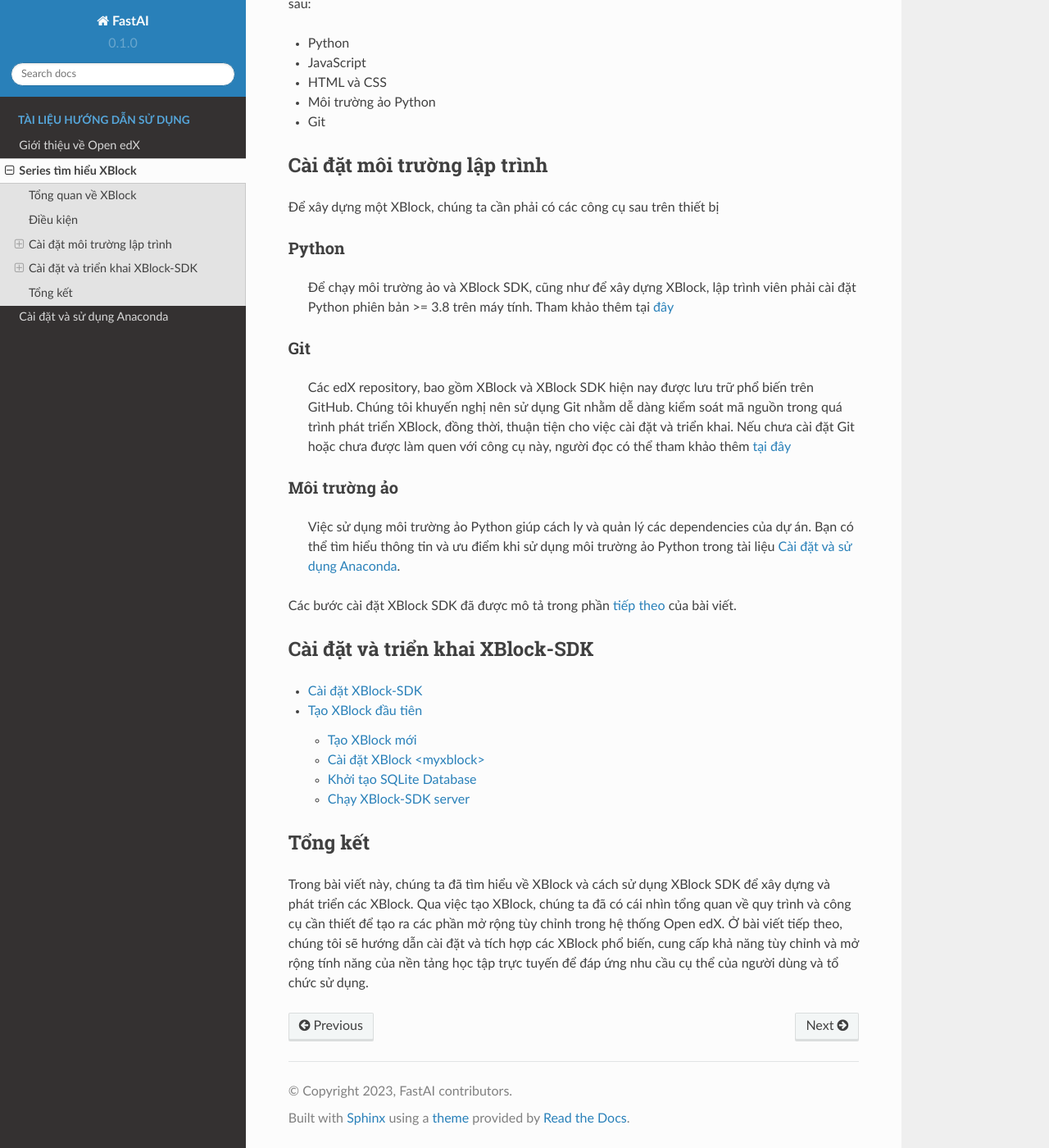
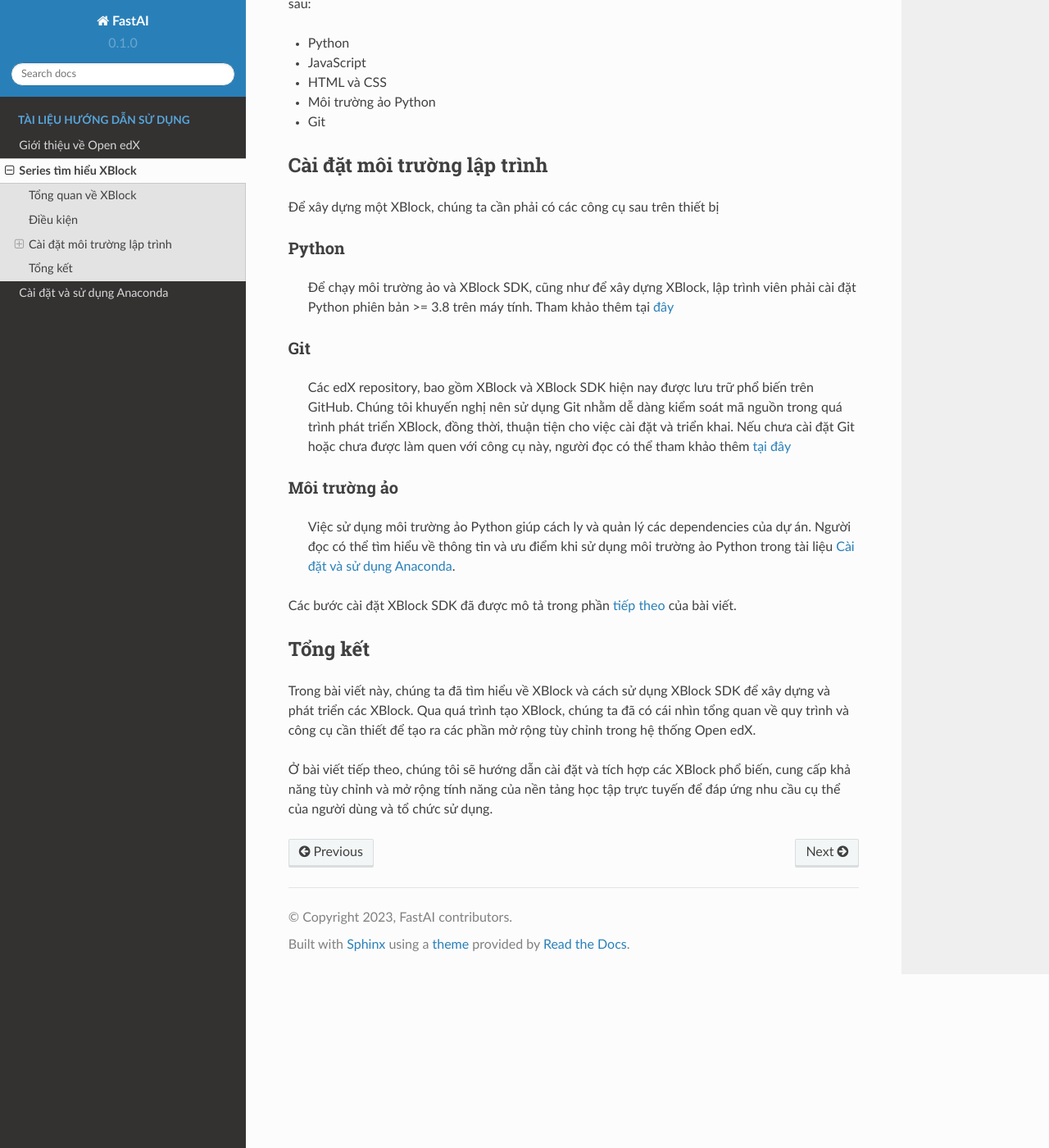
Before and after one commit to duonghuuphuc/edx-tut-v1, a Sphinx documentation site: the page built from docs/source/edx-series.rst, in a window 1280 px wide and 1400 px high, scrolled down 1517 px. Shown: the whole window at 82% size. Built offline with Sphinx 7.4.7 and the Read the Docs theme 2.0.0, drawn with Linux system fonts in a browser that asks for light colours; some of the changed text lies outside the part shown.

Commit message:
Update edx-series.rst

```diff
--- a/docs/source/edx-series.rst
+++ b/docs/source/edx-series.rst
@@ -3,7 +3,7 @@ Series tìm hiểu XBlock
 
 Tổng quan về XBlock
 -------------------
-XBlock là một trong những thành phần của nền tảng Open edX với mục đích xây dựng giáo trình và bài giảng. XBlock được thiết kế theo mô hình kiến trúc các thành phần (Component-based Architecture) nhằm mục tiêu xây dựng các khối chức năng độc lập, có thể tái sử dụng và tích hợp vào các khóa học trực tuyến. XBlock cho phép cộng đồng lập trình viên xây dựng và phát triển chức năng riêng để tích hợp vào khóa học và vẫn hoạt động tốt với các khối chức năng khác. Người quản lý khóa học có thể kết hợp các XBlock khác nhau, từ video, văn bản đến môi trường học tập cộng tác để nâng cao trải nghiệm học viên và giảng viên trong quá trình dạy-học.
+XBlock là một trong những thành phần của nền tảng Open edX với mục đích xây dựng giáo trình và bài giảng. XBlock được thiết kế theo mô hình kiến trúc các thành phần (**Component-based Architecture**) nhằm mục tiêu xây dựng các khối chức năng độc lập, có thể tái sử dụng và tích hợp vào các khóa học trực tuyến. XBlock cho phép cộng đồng lập trình viên xây dựng và phát triển chức năng riêng để tích hợp vào khóa học và vẫn hoạt động tốt với các khối chức năng khác. Người quản lý khóa học có thể kết hợp các XBlock khác nhau, từ video, văn bản đến môi trường học tập cộng tác để nâng cao trải nghiệm học viên và giảng viên trong quá trình dạy-học.
 
 .. raw:: html
 
@@ -71,7 +71,7 @@ Cài đặt môi trường lập trình
 Python
 ^^^^^^
 
-  Để chạy môi trường ảo và XBlock SDK, cũng như để xây dựng XBlock, lập trình viên phải cài đặt Python phiên bản >= 3.8 trên máy tính. Tham khảo thêm tại `đây <Python Release Python 3.8.6 | Python.org>`_
+  Để chạy môi trường ảo và XBlock SDK, cũng như để xây dựng XBlock, lập trình viên phải cài đặt Python phiên bản >= 3.8 trên máy tính. Tham khảo thêm tại `đây <https://www.python.org/downloads/>`_
 
 Git
 ^^^
@@ -81,22 +81,13 @@ Git
 Môi trường ảo
 ^^^^^^^^^^^^^
 
-  Việc sử dụng môi trường ảo Python giúp cách ly và quản lý các dependencies của dự án. Bạn có thể tìm hiểu thông tin và ưu điểm khi sử dụng môi trường ảo Python trong tài liệu :ref:`Cài đặt và sử dụng Anaconda <anaconda-settingup>`.
+  Việc sử dụng môi trường ảo Python giúp cách ly và quản lý các dependencies của dự án. Người đọc có thể tìm hiểu về thông tin và ưu điểm khi sử dụng môi trường ảo Python trong tài liệu :ref:`Cài đặt và sử dụng Anaconda <anaconda-settingup>`.
 
 Các bước cài đặt XBlock SDK đã được mô tả trong phần :ref:`tiếp theo<xblock-sdk-configuration>` của bài viết.
-
-
-Cài đặt và triển khai XBlock-SDK
------------------------------------
-
-.. toctree::
-    :maxdepth: 2
-
-    xblock-sdk-configuration
-    first-xblock
 
 Tổng kết
 --------
 
-Trong bài viết này, chúng ta đã tìm hiểu về XBlock và cách sử dụng XBlock SDK để xây dựng và phát triển các XBlock. Qua việc tạo XBlock, chúng ta đã có cái nhìn tổng quan về quy trình và công cụ cần thiết để tạo ra các phần mở rộng tùy chỉnh trong hệ thống Open edX.
+Trong bài viết này, chúng ta đã tìm hiểu về XBlock và cách sử dụng XBlock SDK để xây dựng và phát triển các XBlock. Qua quá trình tạo XBlock, chúng ta đã có cái nhìn tổng quan về quy trình và công cụ cần thiết để tạo ra các phần mở rộng tùy chỉnh trong hệ thống Open edX.
+
 Ở bài viết tiếp theo, chúng tôi sẽ hướng dẫn cài đặt và tích hợp các XBlock phổ biến, cung cấp khả năng tùy chỉnh và mở rộng tính năng của nền tảng học tập trực tuyến để đáp ứng nhu cầu cụ thể của người dùng và tổ chức sử dụng.
```
